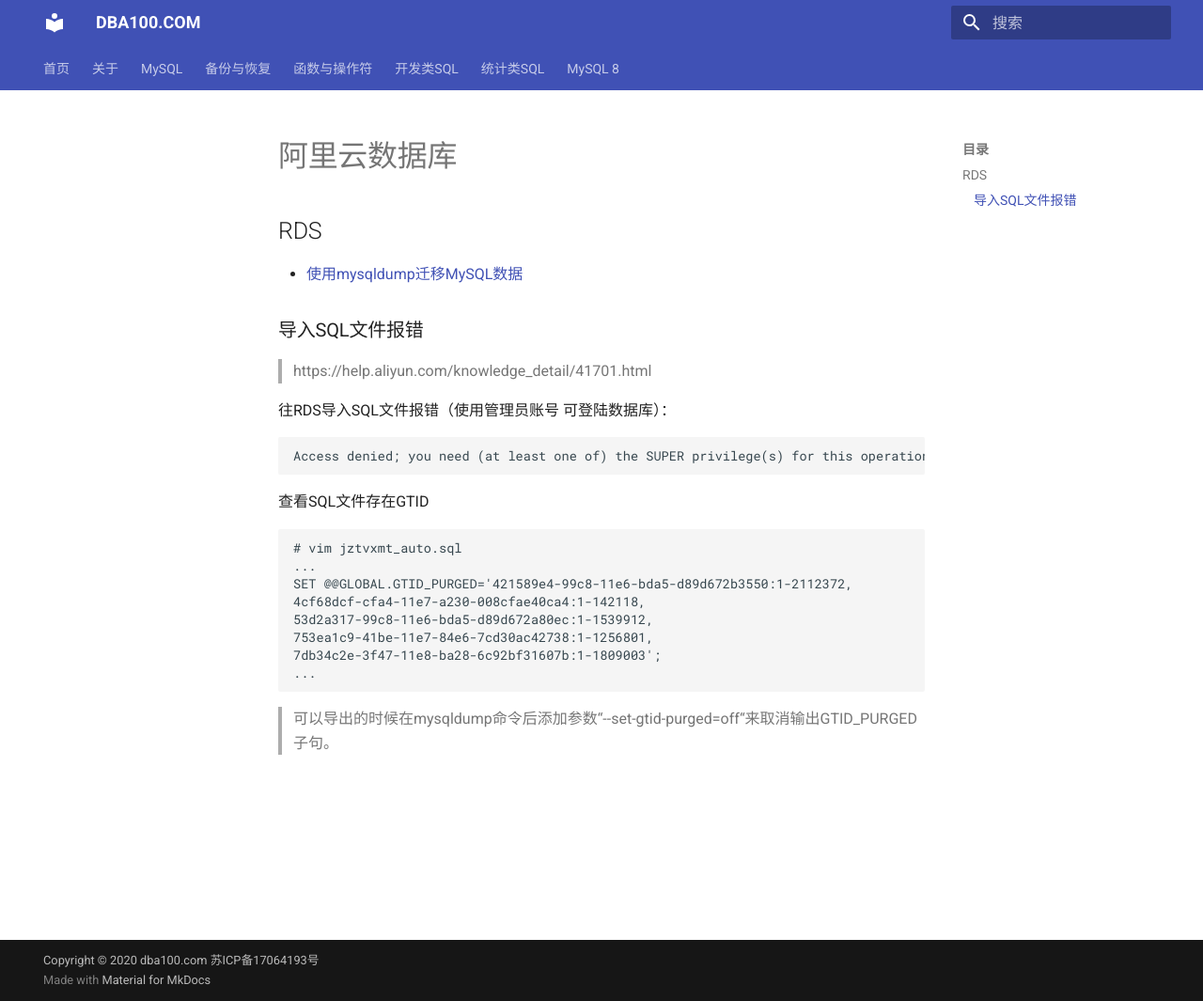
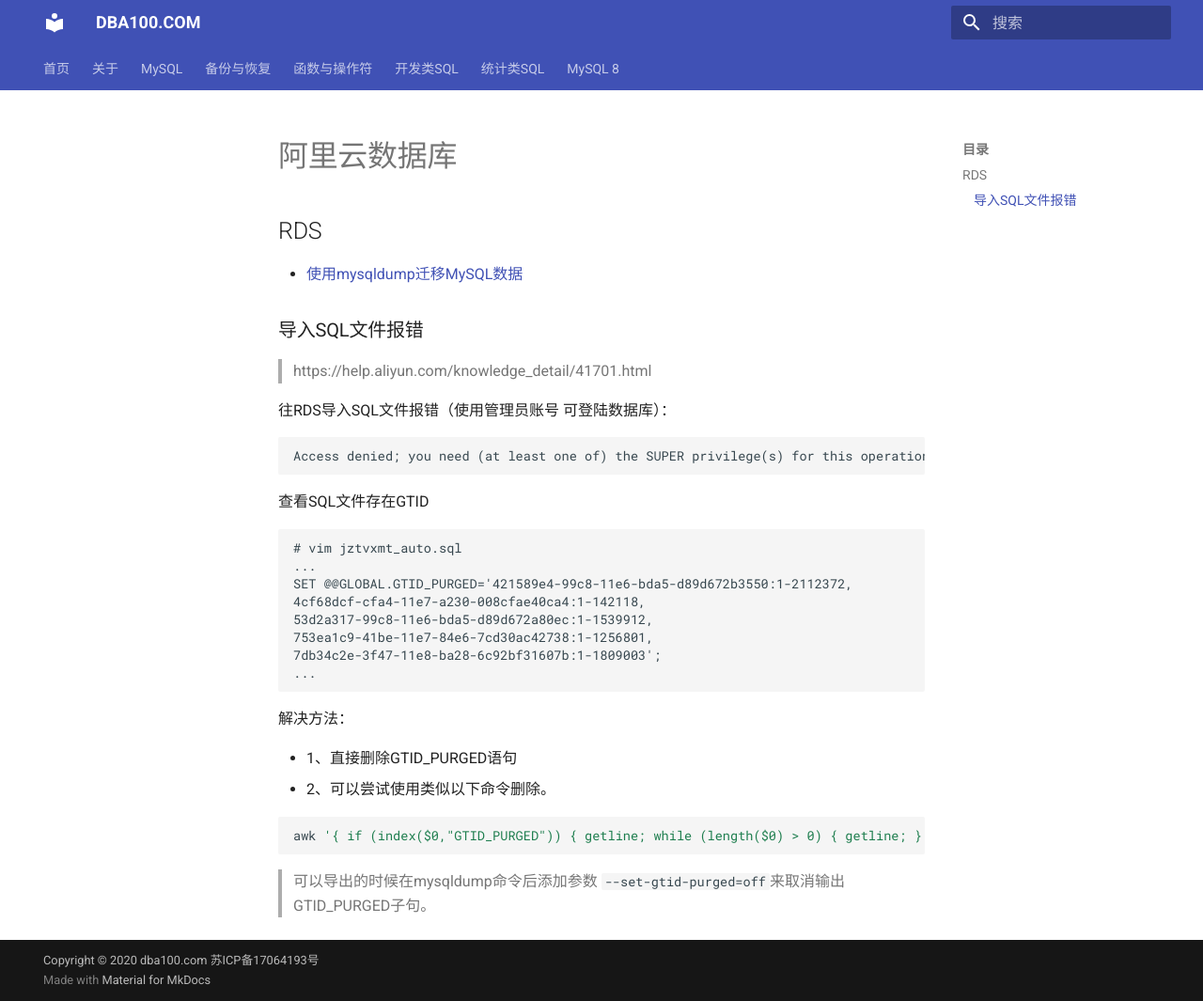
Before and after one commit to duliang123/dba100, an MkDocs documentation site: the page built from docs/aliyun/阿里云数据库.md, in a window 1280 px wide and 1065 px high. Shown: the whole window at 94% size. Built offline with MkDocs 1.6.1 and Material for MkDocs 9.7.7, drawn with Linux system fonts in a browser that asks for light colours.

Commit message:
Update 阿里云数据库.md

````diff
--- a/docs/aliyun/阿里云数据库.md
+++ b/docs/aliyun/阿里云数据库.md
@@ -27,4 +27,13 @@ SET @@GLOBAL.GTID_PURGED='421589e4-99c8-11e6-bda5-d89d672b3550:1-2112372,
 ...
 ```
 
-> 可以导出的时候在mysqldump命令后添加参数“--set-gtid-purged=off“来取消输出GTID_PURGED子句。
+解决方法：
+
+* 1、直接删除GTID_PURGED语句
+* 2、可以尝试使用类似以下命令删除。
+
+```bash
+awk '{ if (index($0,"GTID_PURGED")) { getline; while (length($0) > 0) { getline; } } else { print $0 } }' your.sql | grep -iv 'set @@' > your_revised.sql
+```
+
+> 可以导出的时候在mysqldump命令后添加参数 `--set-gtid-purged=off`来取消输出GTID_PURGED子句。
````
